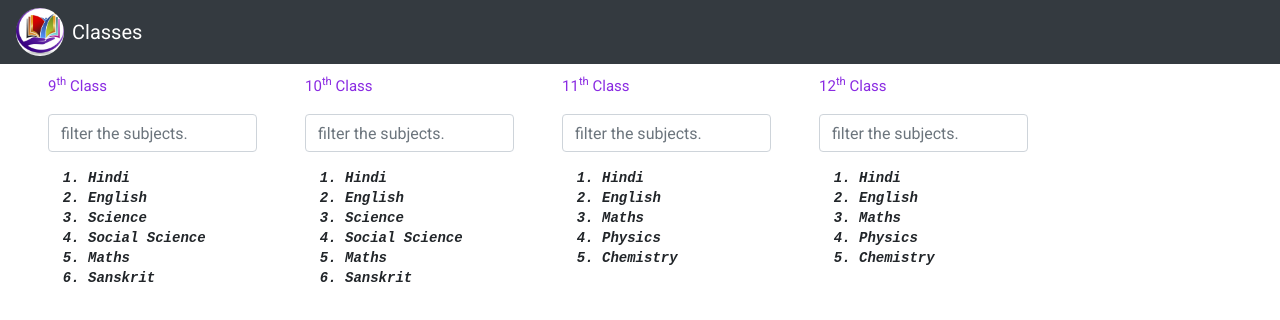
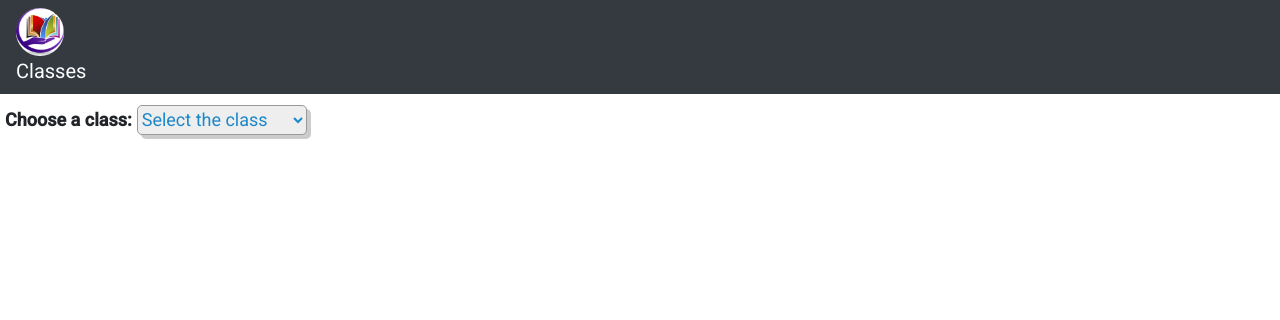
Before and after one commit to mithilesh-s/ng-demos, an Angular app in the folder JobSearch/: page /classes in a window 1280 px wide. Shown: the top 320 px of the page. Built offline with nearby package versions, Linux system fonts and the light colour scheme.

Commit message:
Applied filter feature on subjects of the class using dropdown

```diff
--- a/JobSearch/src/Filter/classes/classes.component.css
+++ b/JobSearch/src/Filter/classes/classes.component.css
@@ -21,4 +21,23 @@ ol li{
 
 h4{
   color: blueviolet;
+  font-family: Verdana, Geneva, Tahoma, sans-serif;
+  font-weight: bold;
 }
+
+.box {
+  width: 170px;
+  height: 30px;
+  border: 1px solid #999;
+  font-size: 18px;
+  color: #1c87c9;
+  background-color: #eee;
+  border-radius: 5px;
+  box-shadow: 4px 4px #ccc;
+}
+label{
+  font-weight: bold;
+  font-size: 18px;
+  margin-left: 5px;
+  margin-right:5px
+}
--- a/JobSearch/src/Filter/classes/classes.component.html
+++ b/JobSearch/src/Filter/classes/classes.component.html
@@ -1,6 +1,17 @@
+<label class="mt-3">Choose a class: </label>
+
+<select class="box" [(ngModel)]="dropdownValue" name="slct">
+  <option [ngValue]="undefined" selected>Select the class</option>
+  <option value="9thClass">9<sup>th</sup> Class</option>
+  <option value="10thClass">10<sup>th</sup> Class</option>
+  <option value="11thClass">11<sup>th</sup> Class</option>
+  <option value="12thClass">12<sup>th</sup> Class</option>
+
+</select>
+
 <div class="classes">
 
-  <div class="ml-5">
+  <div *ngIf="ninethClass===dropdownValue" class="ml-5">
    <h4>9<sup>th</sup> Class</h4>
    <div class="form-group">
      <input type="text" class="form-control" [(ngModel)]="subjectName1" placeholder="filter the subjects.">
@@ -9,7 +20,8 @@
     <li *ngFor="let subject of ninethClassSubject | nine_filter:subjectName1">{{subject}}</li>
    </ol>
   </div>
-  <div  class="ml-5">
+
+  <div *ngIf="tenthClass===dropdownValue" class="ml-5">
     <h4>10<sup>th</sup> Class</h4>
     <div class="form-group ">
       <input type="text" class="form-control" [(ngModel)]="subjectName2" placeholder="filter the subjects.">
@@ -18,7 +30,8 @@
      <li *ngFor="let subject of tenthClassSubject | ten_filter:subjectName2">{{subject}}</li>
     </ol>
   </div>
-  <div class="ml-5">
+
+  <div *ngIf="eleventhClass===dropdownValue" class="ml-5">
     <h4>11<sup>th</sup> Class</h4>
     <div class="form-group">
       <input type="text" class="form-control" [(ngModel)]="subjectName3" placeholder="filter the subjects.">
@@ -27,7 +40,8 @@
      <li *ngFor="let subject of eleventhClassSubject | eleven_filter:subjectName3">{{subject}}</li>
     </ol>
   </div>
-  <div class="ml-5">
+
+  <div *ngIf="twelvethClass===dropdownValue" class="ml-5">
     <h4>12<sup>th</sup> Class</h4>
     <div class="form-group">
       <input type="text" class="form-control" [(ngModel)]="subjectName4" placeholder="filter the subjects.">
--- a/JobSearch/src/Filter/classes/classes.component.ts
+++ b/JobSearch/src/Filter/classes/classes.component.ts
@@ -34,4 +34,13 @@ export class ClassesComponent implements OnInit {
   eleventhClassSubject = ['Hindi', 'English', 'Maths', 'Physics', 'Chemistry'];
   twelvethClassSubject = ['Hindi', 'English', 'Maths', 'Physics', 'Chemistry'];
 
+  dropdownValue:any;
+  ninethClass="9thClass";
+  tenthClass="10thClass";
+  eleventhClass="11thClass";
+  twelvethClass="12thClass";
+
+adaa="ssss";
+
+
 }
--- a/JobSearch/src/Filter/nav/nav.component.css
+++ b/JobSearch/src/Filter/nav/nav.component.css
@@ -3,3 +3,6 @@ img{
   width: 6vh;
   border-radius: 50%;
 }
+.navbar-brand{
+  margin-right: 86rem;
+}
--- a/JobSearch/src/Filter/nav/nav.component.html
+++ b/JobSearch/src/Filter/nav/nav.component.html
@@ -1,5 +1,8 @@
 <!-- Image and text -->
 <nav class="navbar navbar-dark bg-dark">
   <img src="assets/book-logo1.png" alt="book">
-  <a class="navbar-brand mr-auto ml-2" routerLink="/classes">Classes</a>
+  <a class="navbar-brand" routerLink="/classes">Classes</a>
+
+
+
 </nav>
```
